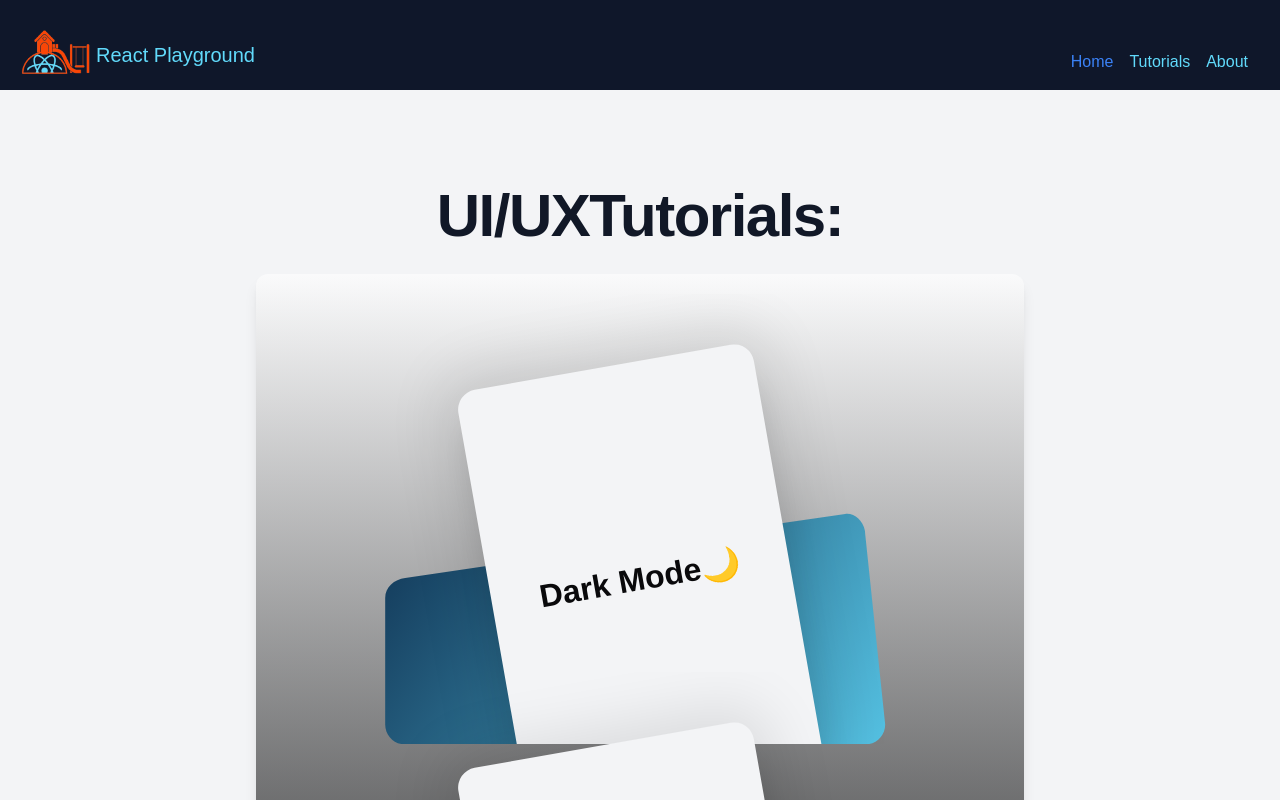
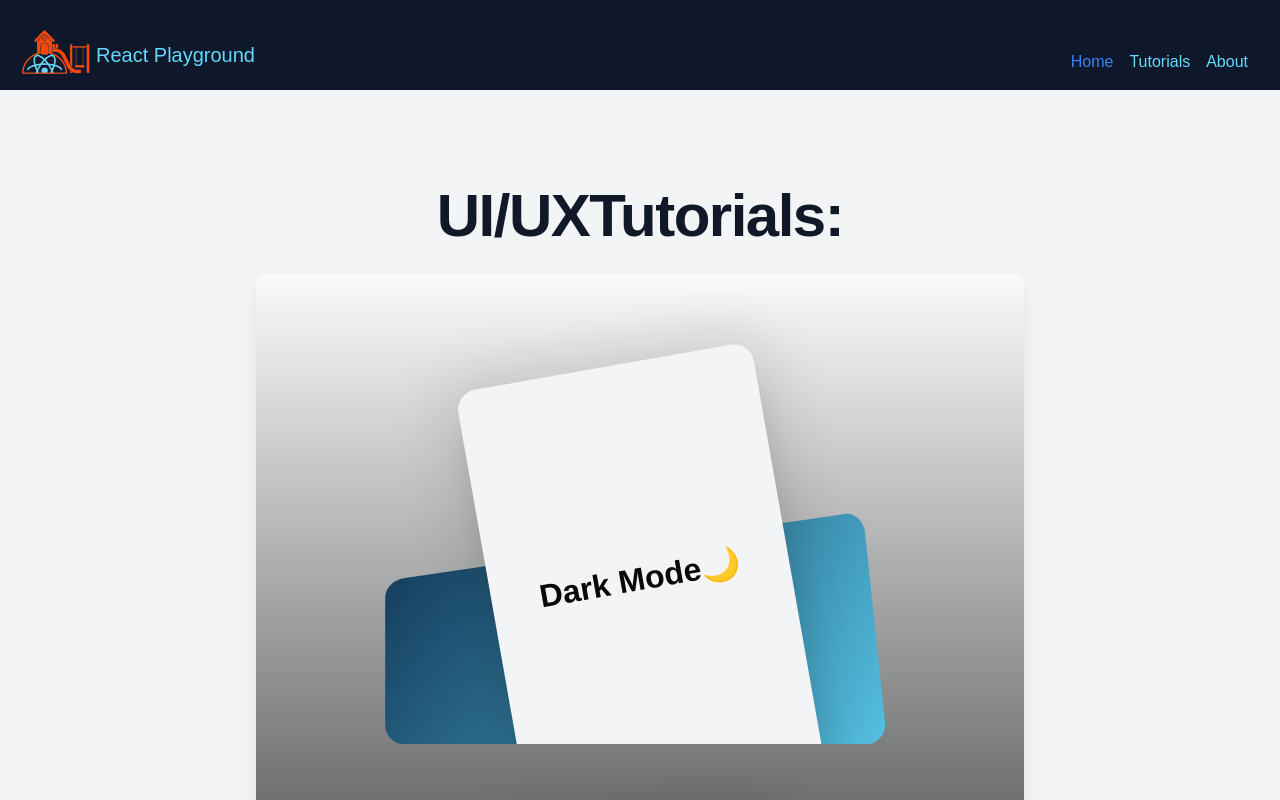
Before and after one commit to aayalapalacin/react-playgroundv2.0, a Next.js app: page /singleCategory/1 in a window 1280 px wide. Shown: the top 800 px of the page. Built offline with nearby package versions, Linux system fonts and the light colour scheme; a web font is replaced by a local one.

Commit message:
adjusted margin bottom

```diff
--- a/src/components/categoryCard.tsx
+++ b/src/components/categoryCard.tsx
@@ -49,7 +49,7 @@ function Card({ tutorialName, tutorialIcon,tutorialObj }: CardProps) {
     return (
         <Link href={`/singleTutorial/${tutorialObj.id}`}>
             <motion.div
-                className="overflow-hidden flex justify-center items-center relative pt-5 -mb-[72px]"
+                className="overflow-hidden  flex justify-center items-center relative pt-5 mb-[1rem]"
                 initial="offscreen"
                 whileInView="onscreen"
                 viewport={{ amount: 0.6 }}
```
